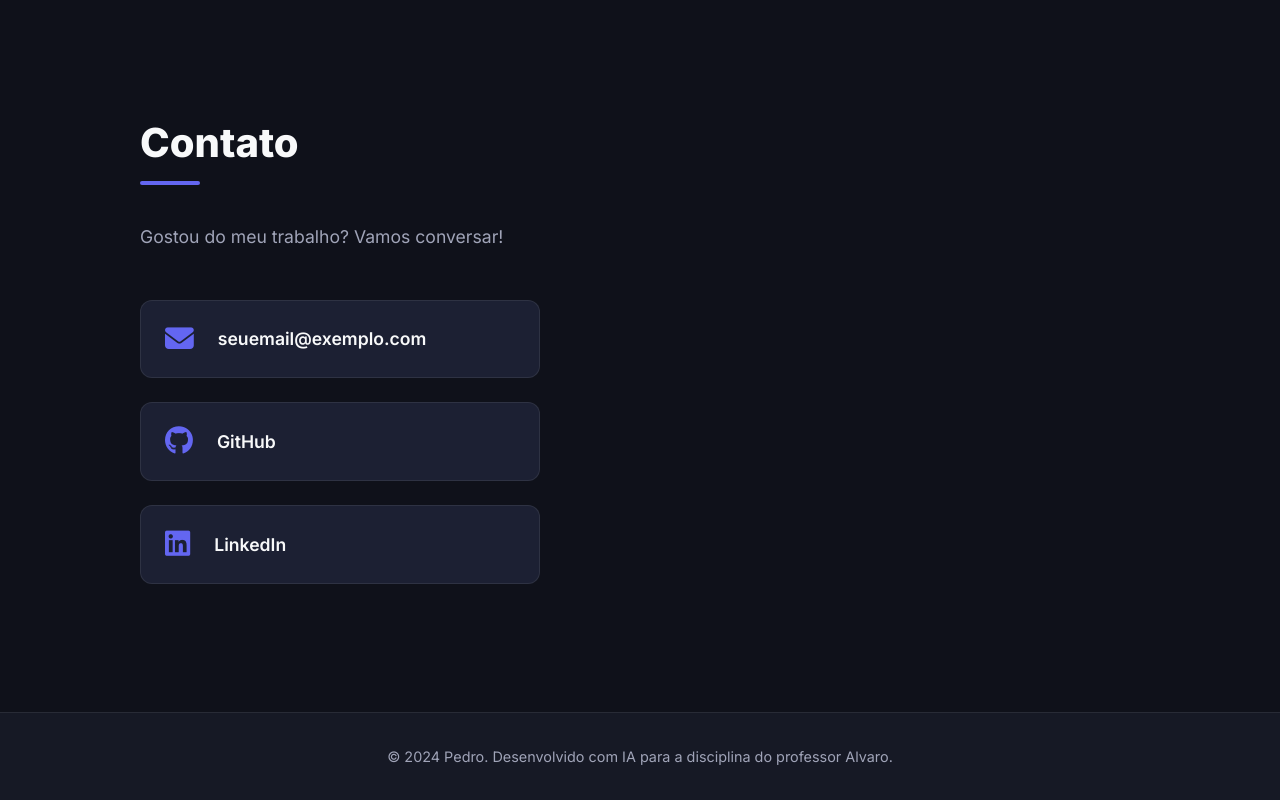
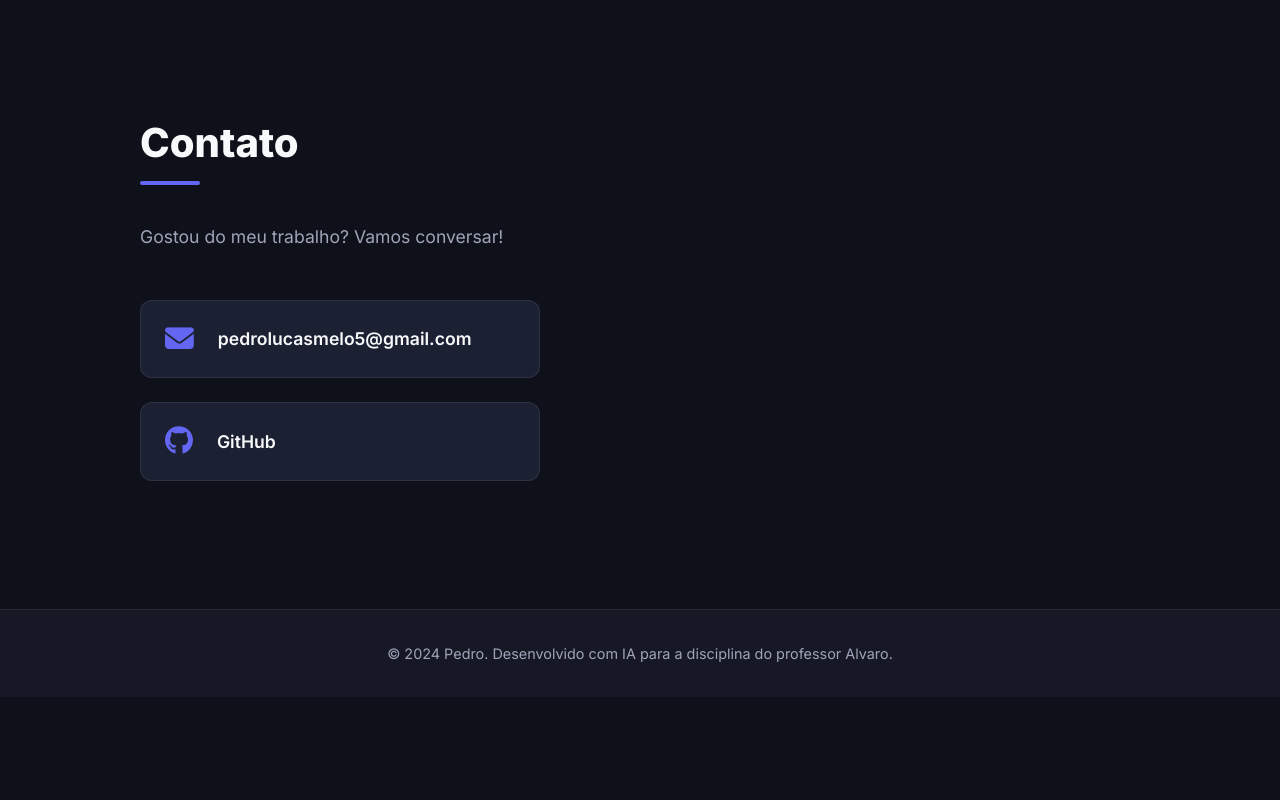
Before and after one commit to PedroL-Melo/alvaro-portfolio, a plain HTML site: page index.html in a window 1280 px wide. Shown: the part 3595-4395 px from the top of the page. After the commit the page ends 4292 px from the top, so only its background shows below. Drawn offline with Linux system fonts and the light colour scheme.

Commit message:
feat: atualiza informacoes de contato

```diff
--- a/index.html
+++ b/index.html
@@ -211,17 +211,13 @@
             <p class="contact-subtitle">Gostou do meu trabalho? Vamos conversar!</p>
 
             <div class="contact-links">
-                <a href="mailto:seuemail@exemplo.com" class="contact-item">
+                <a href="mailto:pedrolucasmelo5@gmail.com" class="contact-item">
                     <i class="fas fa-envelope"></i>
-                    <span>seuemail@exemplo.com</span>
+                    <span>pedrolucasmelo5@gmail.com</span>
                 </a>
-                <a href="https://github.com/seugithub" target="_blank" class="contact-item">
+                <a href="https://github.com/PedroL-Melo" target="_blank" class="contact-item">
                     <i class="fab fa-github"></i>
                     <span>GitHub</span>
-                </a>
-                <a href="https://linkedin.com/in/seulinkedin" target="_blank" class="contact-item">
-                    <i class="fab fa-linkedin"></i>
-                    <span>LinkedIn</span>
                 </a>
             </div>
         </div>
```
